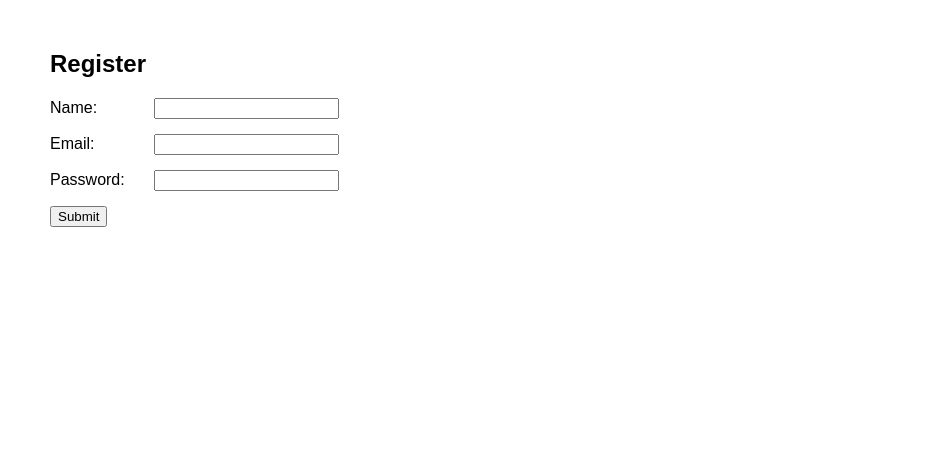
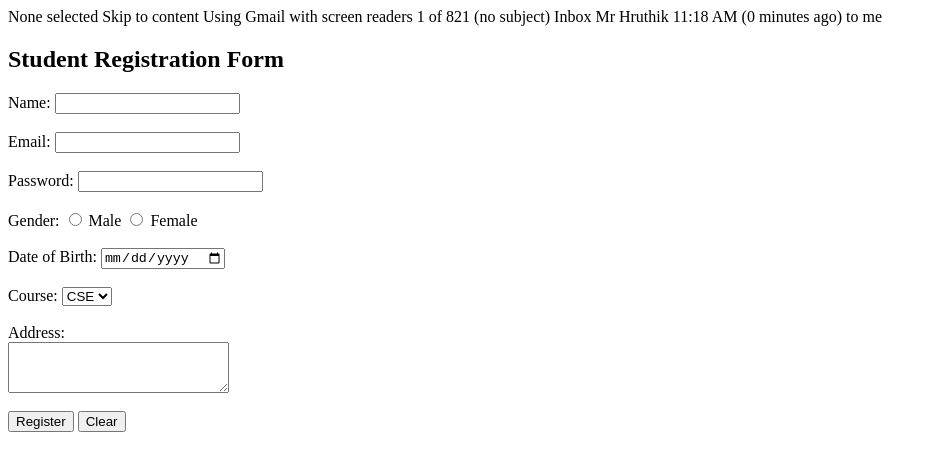
Before and after one commit to nkuma2468-cmyk/got, a plain HTML site: page myindex.html in a window 1280 px wide. Shown: the whole page, without its empty margins (0-937 px from the left). Drawn offline with Linux system fonts and the light colour scheme.

Commit message:
Update myindex.html

```diff
--- a/myindex.html
+++ b/myindex.html
@@ -1,44 +1,56 @@
+None selected
+
+Skip to content
+Using Gmail with screen readers
+1 of 821
+(no subject)
+Inbox
+
+Mr Hruthik
+11:18 AM (0 minutes ago)
+to me
+
 <!DOCTYPE html>
-<html lang="en">
+<html>
 <head>
-    <meta charset="UTF-8">
     <title>Registration Form</title>
-    <style>
-        body {
-            font-family: sans-serif;
-            margin: 50px;
-        }
-        .form-field {
-            margin-bottom: 15px;
-        }
-        label {
-            display: inline-block;
-            width: 100px;
-        }
-    </style>
 </head>
 <body>
 
-    <h2>Register</h2>
+<h2>Student Registration Form</h2>
 
-    <form action="#" method="POST">
-        <div class="form-field">
-            <label for="name">Name:</label>
-            <input type="text" id="name" name="name" required>
-        </div>
+<form>
+    Name:
+    <input type="text" required><br><br>
 
-        <div class="form-field">
-            <label for="email">Email:</label>
-            <input type="email" id="email" name="email" required>
-        </div>
+    Email:
+    <input type="email" required><br><br>
 
-        <div class="form-field">
-            <label for="password">Password:</label>
-            <input type="password" id="password" name="password" required>
-        </div>
+    Password:
+    <input type="password" required><br><br>
 
-        <button type="submit">Submit</button>
-    </form>
+    Gender:
+    <input type="radio" name="gender"> Male
+    <input type="radio" name="gender"> Female
+    <br><br>
+
+    Date of Birth:
+    <input type="date"><br><br>
+
+    Course:
+    <select>
+        <option>CSE</option>
+        <option>ECE</option>
+        <option>ME</option>
+        <option>Civil</option>
+    </select><br><br>
+
+    Address:<br>
+    <textarea rows="3" cols="25"></textarea><br><br>
+
+    <input type="submit" value="Register">
+    <input type="reset" value="Clear">
+</form>
 
 </body>
 </html>
```
